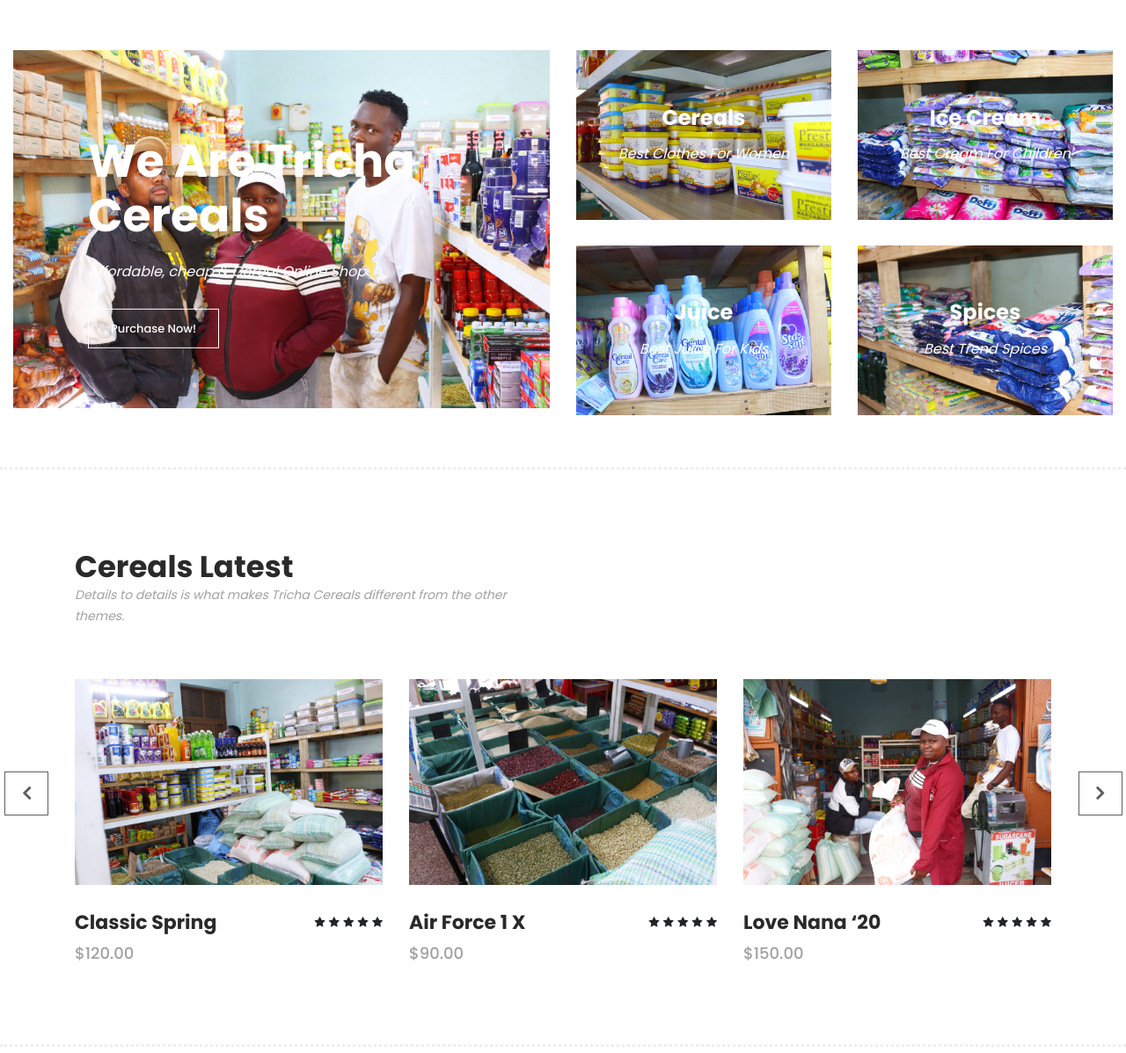
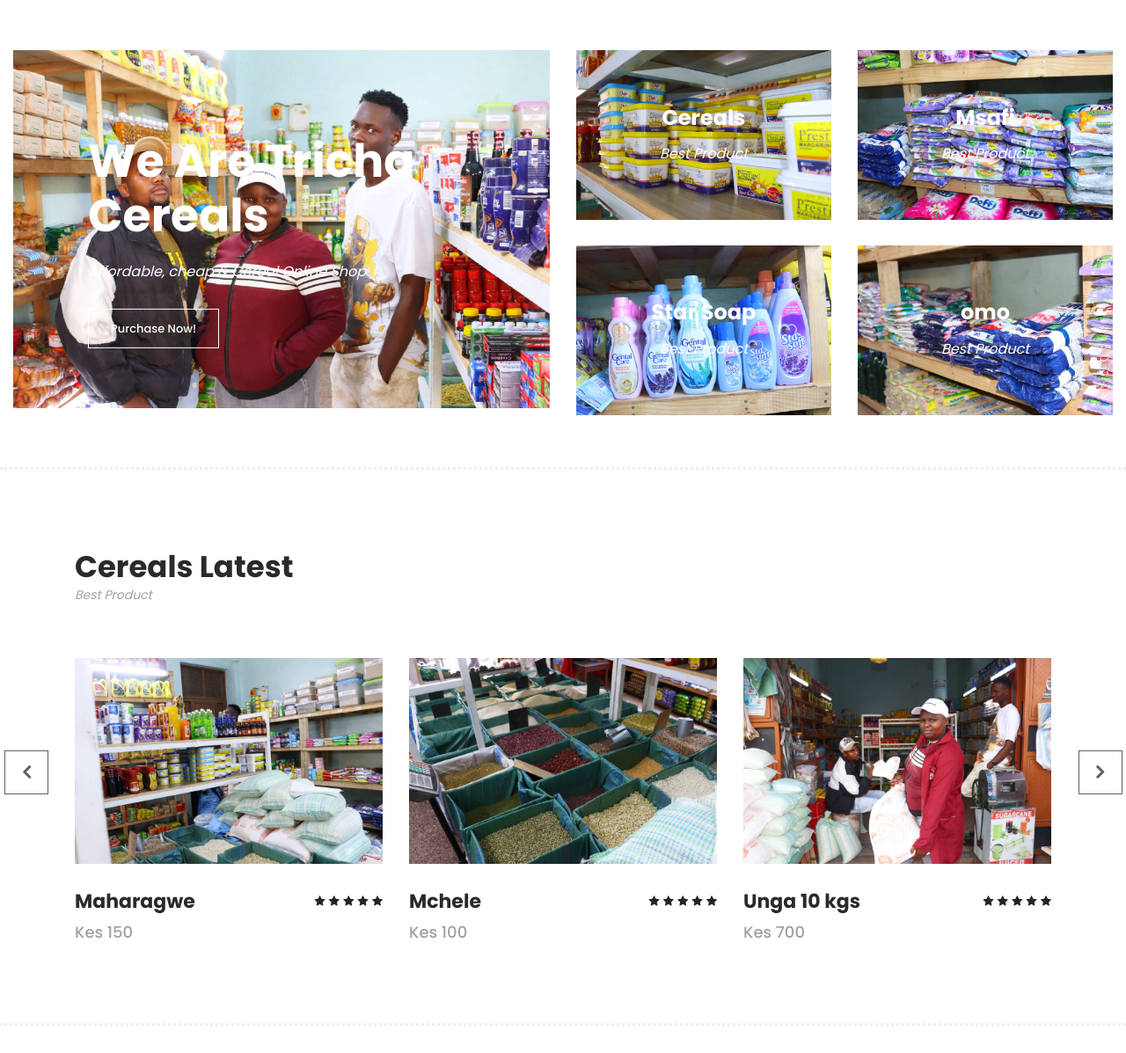
Before and after one commit to Kellylemayianit/tricha, a plain HTML site: page index.html in a window 1280 px wide. Shown: the part 103-1300 px from the top of the page at 88% size. Drawn offline with Linux system fonts and the light colour scheme.

Commit message:
Add files via upload

```diff
--- a/index.html
+++ b/index.html
@@ -90,12 +90,12 @@ https://templatemo.com/tm-571-hexashop
                                     <div class="thumb">
                                         <div class="inner-content">
                                             <h4>Cereals</h4>
-                                            <span>Best Clothes For Women</span>
+                                            <span>Best Product</span>
                                         </div>
                                         <div class="hover-content">
                                             <div class="inner">
-                                                <h4>Unga</h4>
-                                                <p>Lorem ipsum dolor sit amet, conservisii ctetur adipiscing elit incid.</p>
+                                                <h4>Prestige</h4>
+                                                <p>Best Product</p>
                                                 <div class="main-border-button">
                                                     <a href="#">Discover More</a>
                                                 </div>
@@ -109,13 +109,13 @@ https://templatemo.com/tm-571-hexashop
                                 <div class="right-first-image">
                                     <div class="thumb">
                                         <div class="inner-content">
-                                            <h4>Ice Cream</h4>
-                                            <span>Best Cream For Children </span>
+                                            <h4>Msafi</h4>
+                                            <span>Best Product </span>
                                         </div>
                                         <div class="hover-content">
                                             <div class="inner">
-                                                <h4>Ice Cream</h4>
-                                                <p>Lorem ipsum dolor sit amet, conservisii ctetur adipiscing elit incid.</p>
+                                                <h4>Msafi</h4>
+                                                <p>Best Product</p>
                                                 <div class="main-border-button">
                                                     <a href="#">Discover More</a>
                                                 </div>
@@ -129,13 +129,13 @@ https://templatemo.com/tm-571-hexashop
                                 <div class="right-first-image">
                                     <div class="thumb">
                                         <div class="inner-content">
-                                            <h4>Juice</h4>
-                                            <span>Best Juice For Kids</span>
+                                            <h4>Star Soap</h4>
+                                            <span>Best Product</span>
                                         </div>
                                         <div class="hover-content">
                                             <div class="inner">
-                                                <h4>Juice</h4>
-                                                <p>Lorem ipsum dolor sit amet, conservisii ctetur adipiscing elit incid.</p>
+                                                <h4>Star Soap</h4>
+                                                <p>Best Product</p>
                                                 <div class="main-border-button">
                                                     <a href="#">Discover More</a>
                                                 </div>
@@ -149,13 +149,13 @@ https://templatemo.com/tm-571-hexashop
                                 <div class="right-first-image">
                                     <div class="thumb">
                                         <div class="inner-content">
-                                            <h4>Spices</h4>
-                                            <span>Best Trend Spices</span>
+                                            <h4>omo</h4>
+                                            <span>Best Product</span>
                                         </div>
                                         <div class="hover-content">
                                             <div class="inner">
-                                                <h4>Spices</h4>
-                                                <p>Lorem ipsum dolor sit amet, conservisii ctetur adipiscing elit incid.</p>
+                                                <h4>omo </h4>
+                                                <p>Best Product</p>
                                                 <div class="main-border-button">
                                                     <a href="#">Discover More</a>
                                                 </div>
@@ -180,7 +180,7 @@ https://templatemo.com/tm-571-hexashop
                 <div class="col-lg-6">
                     <div class="section-heading">
                         <h2>Cereals Latest</h2>
-                        <span>Details to details is what makes Tricha Cereals different from the other themes.</span>
+                        <span>Best Product</span>
                     </div>
                 </div>
             </div>
@@ -202,8 +202,8 @@ https://templatemo.com/tm-571-hexashop
                                     <img src="assets/images/men-01.jpg" alt="">
                                 </div>
                                 <div class="down-content">
-                                    <h4>Classic Spring</h4>
-                                    <span>$120.00</span>
+                                    <h4>Maharagwe</h4>
+                                    <span>Kes 150</span>
                                     <ul class="stars">
                                         <li><i class="fa fa-star"></i></li>
                                         <li><i class="fa fa-star"></i></li>
@@ -225,8 +225,8 @@ https://templatemo.com/tm-571-hexashop
                                     <img src="assets/images/men-02.jpg" alt="">
                                 </div>
                                 <div class="down-content">
-                                    <h4>Air Force 1 X</h4>
-                                    <span>$90.00</span>
+                                    <h4>Mchele</h4>
+                                    <span>Kes 100</span>
                                     <ul class="stars">
                                         <li><i class="fa fa-star"></i></li>
                                         <li><i class="fa fa-star"></i></li>
@@ -248,8 +248,8 @@ https://templatemo.com/tm-571-hexashop
                                     <img src="assets/images/men-03.jpg" alt="">
                                 </div>
                                 <div class="down-content">
-                                    <h4>Love Nana ‘20</h4>
-                                    <span>$150.00</span>
+                                    <h4>Unga 10 kgs</h4>
+                                    <span>Kes 700</span>
                                     <ul class="stars">
                                         <li><i class="fa fa-star"></i></li>
                                         <li><i class="fa fa-star"></i></li>
@@ -271,8 +271,8 @@ https://templatemo.com/tm-571-hexashop
                                     <img src="assets/images/men-01.jpg" alt="">
                                 </div>
                                 <div class="down-content">
-                                    <h4>Classic Spring</h4>
-                                    <span>$120.00</span>
+                                    <h4>Unga Ya Ugali</h4>
+                                    <span>kes 70</span>
                                     <ul class="stars">
                                         <li><i class="fa fa-star"></i></li>
                                         <li><i class="fa fa-star"></i></li>
```
